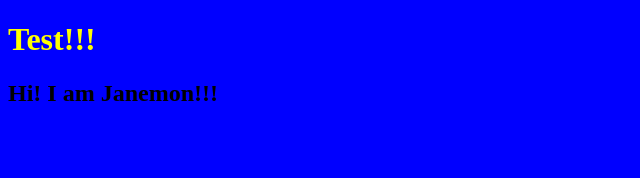
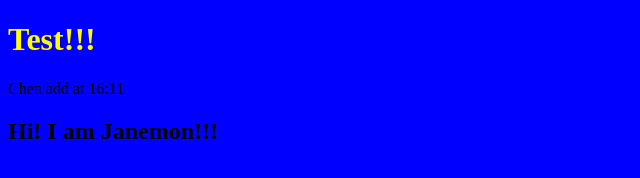
Before and after one commit to Janemon/greekGit, a plain HTML site: page index.html in a window 1280 px wide. Shown: the whole page, without its empty margins (0-640 px from the left). Drawn offline with Linux system fonts and the light colour scheme.

Commit message:
Chen add

```diff
--- a/index.html
+++ b/index.html
@@ -8,6 +8,7 @@
   </head>
   <body>
     <h1>Test!!!</h1>
+    <p>Chen add at 16:11</p>
     <script src="./Js/animate.js"></script>
   </body>
 </html>
```
